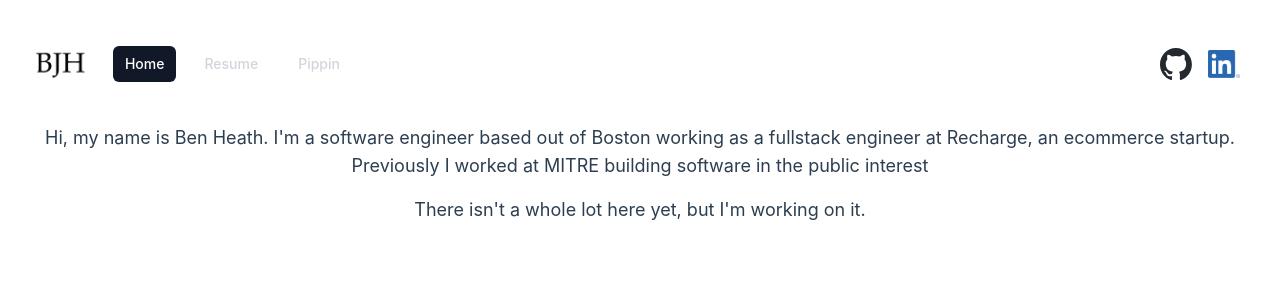
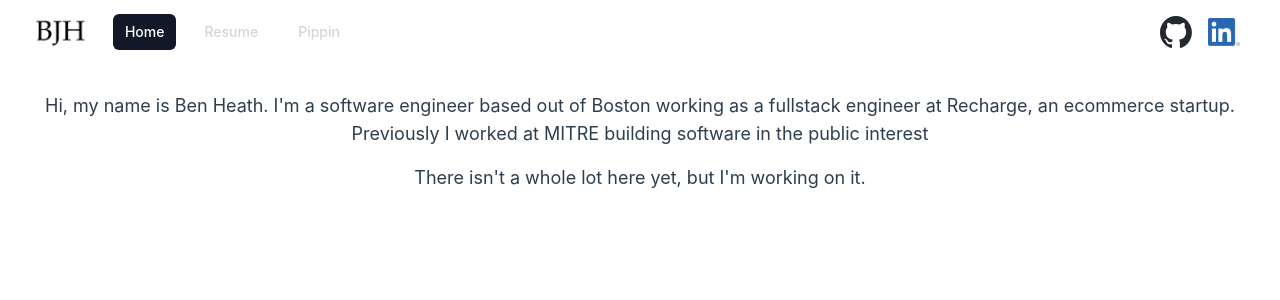
Before and after one commit to BenHeath0/benjamin-heath.com, a Vue app: page / in a window 1280 px wide. Shown: the top 300 px of the page. Built offline with nearby package versions, Linux system fonts and the light colour scheme.

Commit message:
fix: extra margin above nav

```diff
--- a/src/App.vue
+++ b/src/App.vue
@@ -4,10 +4,8 @@ import NavBar from './components/NavBar.vue';
 
 </script>
 <template>
-  <header>
+  <main class="flex flex-col h-full">
     <NavBar />
-  </header>
-  <main>
     <RouterView />
   </main>
 </template>
@@ -18,11 +16,6 @@ import NavBar from './components/NavBar.vue';
   flex-direction: column;
 }
 
-header {
-  flex: 0 0 auto;
-  line-height: 1.5;
-}
-
 main {
   flex: 1 0 auto;
 }
@@ -31,7 +24,6 @@ nav {
   width: 100%;
   font-size: 12px;
   text-align: center;
-  margin-top: 2rem;
 }
 
 nav a.router-link-exact-active {
```
